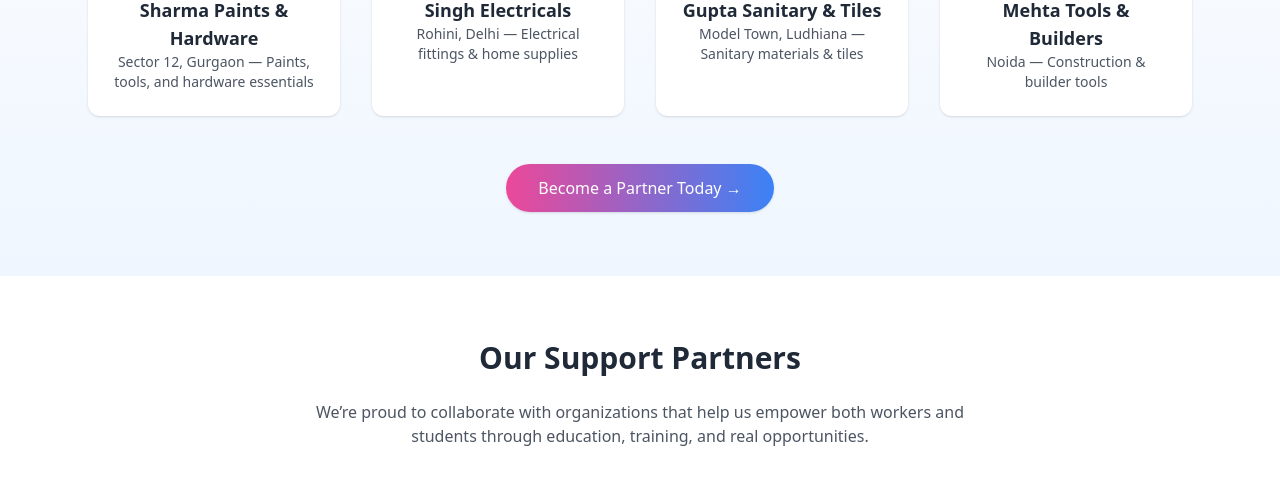
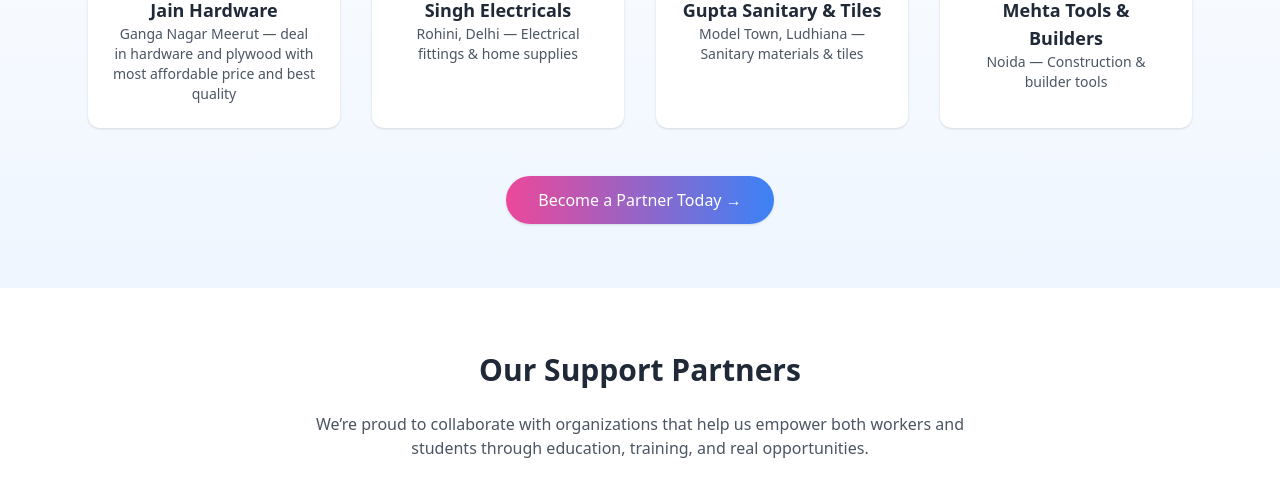
Before and after one commit to AARUROHAN/bridge4meal, a plain HTML site: page partners.html in a window 1280 px wide. Shown: the part 1144-1629 px from the top of the page. Drawn offline with nearby package versions, Linux system fonts and the light colour scheme.

Commit message:
Added new shop in partners section

```diff
--- a/partners.html
+++ b/partners.html
@@ -128,7 +128,7 @@
 
   <script>
     const partners = [
-      { name: "Sharma Paints & Hardware", logo: "assets/partner1.png", details: "Sector 12, Gurgaon — Paints, tools, and hardware essentials", phone: "+91 9812345678" },
+      { name: "Jain Hardware", logo: "assets/partner1.png", details: "Ganga Nagar Meerut — deal in hardware and plywood with most affordable price and best quality", phone: "+91 7055332430" },
       { name: "Singh Electricals", logo: "assets/partner2.png", details: "Rohini, Delhi — Electrical fittings & home supplies", phone: "+91 9876543210" },
       { name: "Gupta Sanitary & Tiles", logo: "assets/partner3.png", details: "Model Town, Ludhiana — Sanitary materials & tiles", phone: "+91 9900012345" },
       { name: "Mehta Tools & Builders", logo: "assets/partner4.png", details: "Noida — Construction & builder tools", phone: "+91 9876571234" }
```
Also changed, not shown: assets/partner1.png (added).
